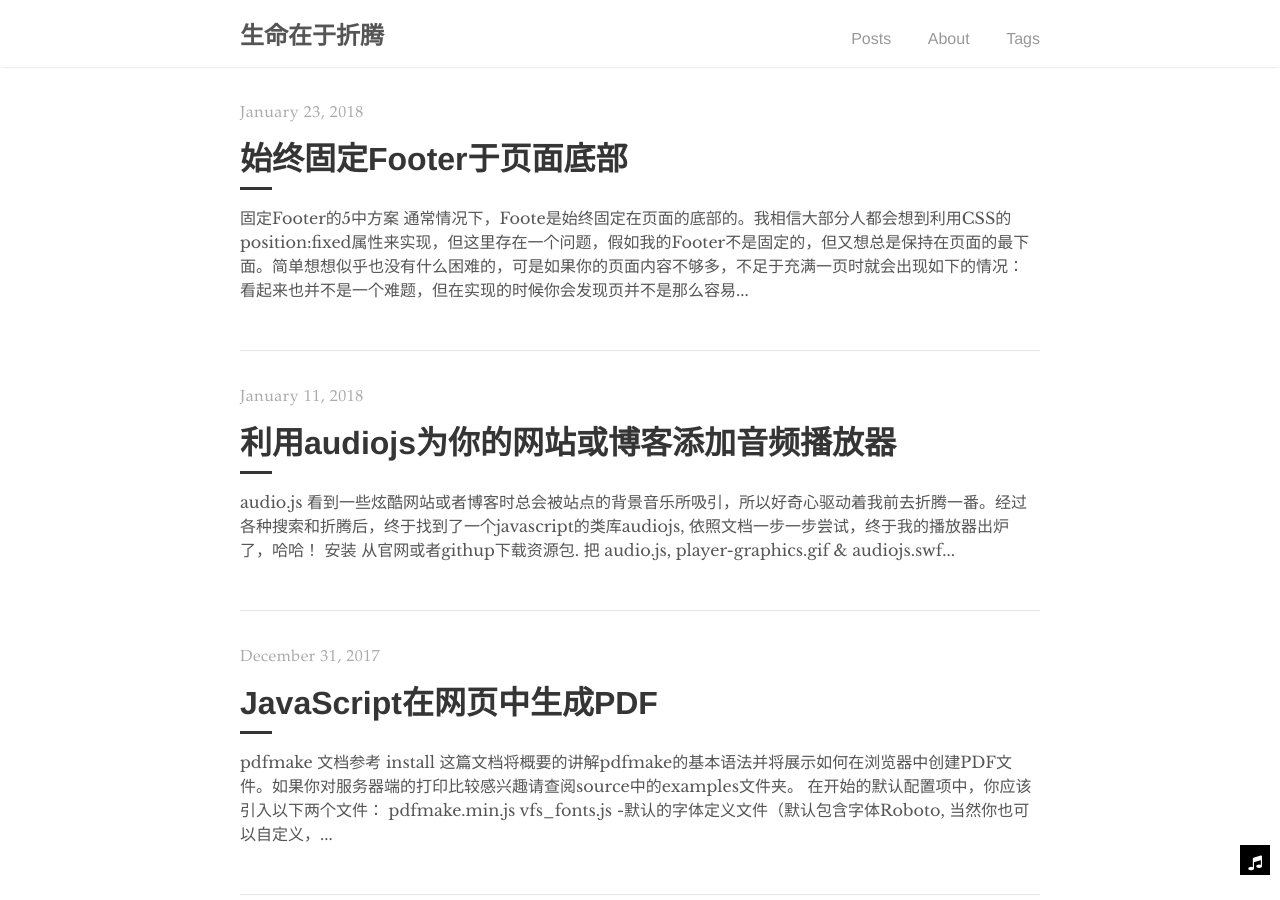
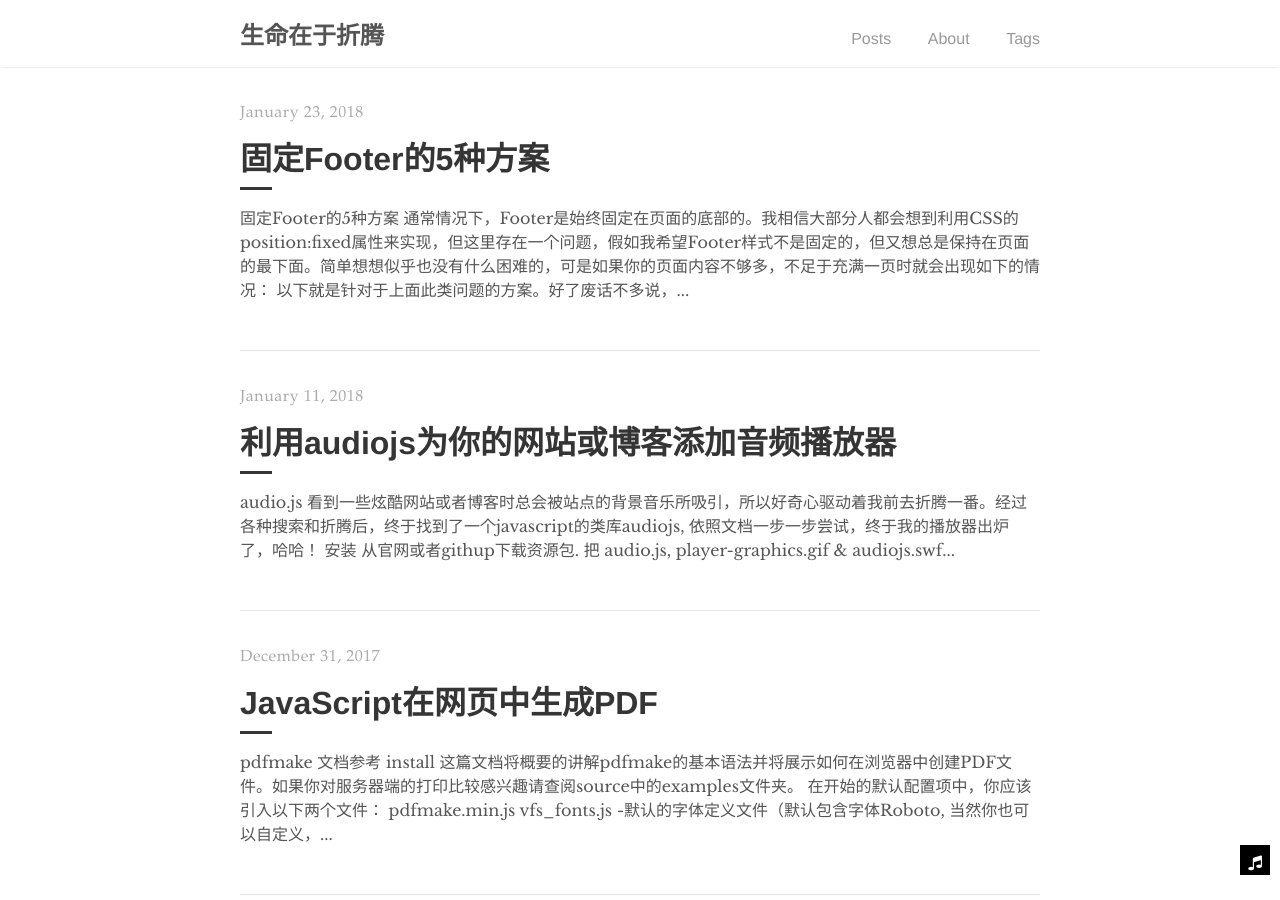
Before and after one commit to tim-gao/Blogs, a Jekyll site: the page built from index.html, in a window 1280 px wide and 900 px high. Built offline with Jekyll 4.4.1, drawn with Linux system fonts in a browser that asks for light colours; the list of posts is cut into pages by our own code; comment, search, counter and statistics services are not loaded.

Commit message:
finish new post for sticky footer

```diff
--- a/_includes/baiduShare.html
+++ /dev/null
@@ -1,11 +0,0 @@
-<div class="bdsharebuttonbox">
-  <a href="#" class="bds_more" data-cmd="more"></a>
-  <a href="#" class="bds_tsina" data-cmd="tsina" title="分享到新浪微博"></a>
-  <a href="#" class="bds_weixin" data-cmd="weixin" title="分享到微信"></a>
-  <a href="#" class="bds_douban" data-cmd="douban" title="分享到豆瓣网"></a>
-  <a href="#" class="bds_youdao" data-cmd="youdao" title="分享到有道云笔记"></a>
-  <a href="#" class="bds_fbook" data-cmd="fbook" title="分享到Facebook"></a>
-  <a href="#" class="bds_linkedin" data-cmd="linkedin" title="分享到linkedin"></a>
-  <a href="#" class="bds_evernotecn" data-cmd="evernotecn" title="分享到印象笔记"></a>
-</div>
-<script>window._bd_share_config = { "common": { "bdSnsKey": {}, "bdText": "", "bdMini": "2", "bdMiniList": false, "bdPic": "", "bdStyle": "0", "bdSize": "24" }, "share": {}, "image": { "viewList": ["tsina", "weixin", "douban", "youdao", "fbook", "linkedin", "evernotecn"], "viewText": "分享到：", "viewSize": "16" } }; with (document) 0[(getElementsByTagName('head')[0] || body).appendChild(createElement('script')).src = 'http://bdimg.share.baidu.com/static/api/js/share.js?v=89860593.js?cdnversion=' + ~(-new Date() / 36e5)];</script>
--- a/_layouts/post.html
+++ b/_layouts/post.html
@@ -21,7 +21,6 @@ layout: default
   <div class="post-line"></div>
 
   {{ content }}
-
 </div>
 
 <div class="pagination">
--- a/_posts/2018-01-23-Sticky-Footer.md
+++ b/_posts/2018-01-23-Sticky-Footer.md
@@ -1,18 +1,20 @@
 ---
 layout: default
-title:  始终固定Footer于页面底部
+title:  固定Footer的5种方案
 description:
 categories: code
 author: Tim Gao
 ---
 
-# 固定Footer的5中方案
+# 固定Footer的5种方案
 
-通常情况下，Foote是始终固定在页面的底部的。我相信大部分人都会想到利用CSS的position:fixed属性来实现，但这里存在一个问题，假如我的Footer不是固定的，但又想总是保持在页面的最下面。简单想想似乎也没有什么困难的，可是如果你的页面内容不够多，不足于充满一页时就会出现如下的情况：
-![footer position issue]({{site.baseurl}}/assets/img/footer_issue.jpg)
-看起来也并不是一个难题，但在实现的时候你会发现页并不是那么容易，我这里要说的是一种方案就可以满足所有的情况（页面内容不够或者页面内容过长）。好了废话不多说，干货开始：
+通常情况下，Footer是始终固定在页面的底部的。我相信大部分人都会想到利用CSS的position:fixed属性来实现，但这里存在一个问题，假如我希望Footer样式不是固定的，但又想总是保持在页面的最下面。简单想想似乎也没有什么困难的，可是如果你的页面内容不够多，不足于充满一页时就会出现如下的情况：
 
-## 方案一 为容器底边设置负的外边距
+  ![footer position issue]({{site.baseurl}}/assets/img/footer_issue.jpg)
+
+以下就是针对于上面此类问题的方案。好了废话不多说，干货开始：
+
+## 方案一, 为容器底边设置负的外边距
 
 这里需要一个外部容器Wrapper来包裹除Footer以外的所有元素，然后为它设置一个负的外边距，具体的数值应该等于Footer的高度。比如：Footer高度为80px,那么相应的外边局设置为 margin：-80px. 来看html代码：
 
@@ -42,9 +44,9 @@ CSS 代码：
         height: 50px;
     }
 
-相信你也看到了，这种方案还需要一个额外的元素(.push),可不要小看它，他的存在保证了当你在设置了负的margin之后，footer不至于被拉回来遮挡住部分的内容。而且它不能有margin,否则会影响到整体的布局。当然如果你不想添加额外的push元素，页可以通过为Wrapper元素设置同Footer相同高度的Padding-bottom，效果当然是一样的。
+相信你也看到了，这种方案还需要一个额外的元素(.push),可不要小看它，他的存在保证了当你在设置了负的margin之后，footer不至于被拉回来遮挡住部分的内容。而且它不能有margin,否则会影响到整体的布局。当然如果你不想添加额外的push元素，也可以通过为Wrapper元素设置同Footer相同高度的Padding-bottom，效果当然是一样的。
 
-## 方案二 为Footer设置负的外上边距(margin-top)
+## 方案二, 为Footer设置负的外上边距(margin-top)
 
 这种方案不需要额外的（.push）元素,但是确需要一个存在于内容content内额外的包裹元素（.content-inside）并为它指定一个匹配的padding-bottom值来阻止负的margin引起的footer位置抬高而遮挡页面内容的现象，看HTML代码：
 
@@ -95,7 +97,7 @@ CSS 代码：
         height: 50px;
     }
 
-你可能注意到了计算的时候减去了70个像素，但footer高度只有50个像素。实际上这里我们做了一个假设，假设内容容器里的最后一个元素有20的像素的外边局（margin-bottom:20px）,所以应该减去这个边距才是真正的内容的高度。另外我这里用了一个新的单位VH，它是指viewpoint height的高度，可以理解为当前浏览器的可见窗口的高度。这样我们就不用在为body设置100%属性了。
+你可能注意到了计算的时候减去了70个像素，但footer高度只有50个像素。实际上这里我们做了一个假设，假设内容容器里的最后一个元素有20个像素的外边局（margin-bottom:20px）,所以应该减去这个边距才是真正的内容的高度。另外我这里用了一个新的单位VH，它是指viewpoint height的高度，可以理解为当前浏览器的可见窗口的高度。这样我们就不用在为body设置height:100%属性了。
 
 ## 方案四， 利用Flexbox布局
 
@@ -122,3 +124,37 @@ CSS 代码：
     }
 
 如果你不了解flexbox，参阅我的文章 [flexbox详解](/2017-07-15/flexbox)
+
+## 方案五， 利用Grid布局
+
+grid布局是一种新的布局方式，在浏览器的支持方面还不及flexbox.关于grid的详细讲解，请参阅[这里](https://css-tricks.com/snippets/css/complete-guide-grid/)
+
+HTML代码：
+
+    <body>
+    <div class="content">
+      content
+    </div>
+    <footer class="footer"></footer>
+    </body>
+
+CSS 代码：
+
+    html {
+      height: 100%;
+    }
+    body {
+      min-height: 100%;
+      display: grid;
+      grid-template-rows: 1fr auto;
+    }
+    .footer {
+      grid-row-start: 2;
+      grid-row-end: 3;
+    }
+
+以上这个示例可正常运行在chrome Canary 和firefox的开发版本.
+
+相关链接:
++ [https://css-tricks.com/couple-takes-sticky-footer/](https://css-tricks.com/couple-takes-sticky-footer/)
++ [https://css-tricks.com/snippets/css/complete-guide-grid/](https://css-tricks.com/snippets/css/complete-guide-grid/)
```
Also changed, not shown: _posts/2017-03-05-pagination-post.md (deleted, +0 -7 lines), _posts/2017-03-06-the-mystery-of-the-filler-post.md (deleted, +0 -13 lines), _posts/2017-03-07-the-case-of-the-missing-post.md (deleted, +0 -11 lines), _posts/2017-03-10-welcome-to-jekyll.md (deleted, +0 -25 lines), _posts/2017-03-16-example-content.md (deleted, +0 -136 lines), _posts/2017-03-29-introducing-tale.md (deleted, +0 -24 lines), assets/img/footer_issue.jpg.
